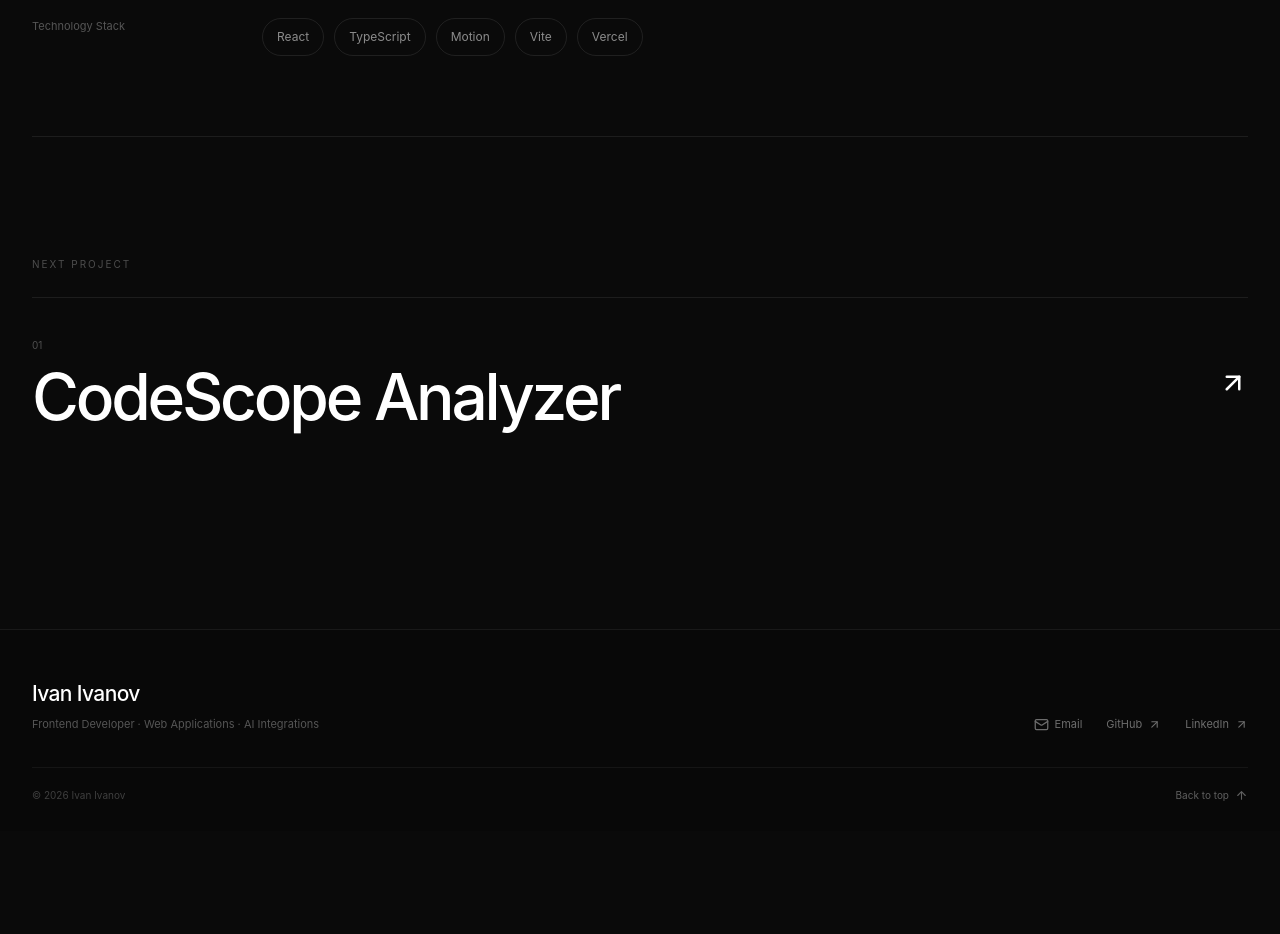
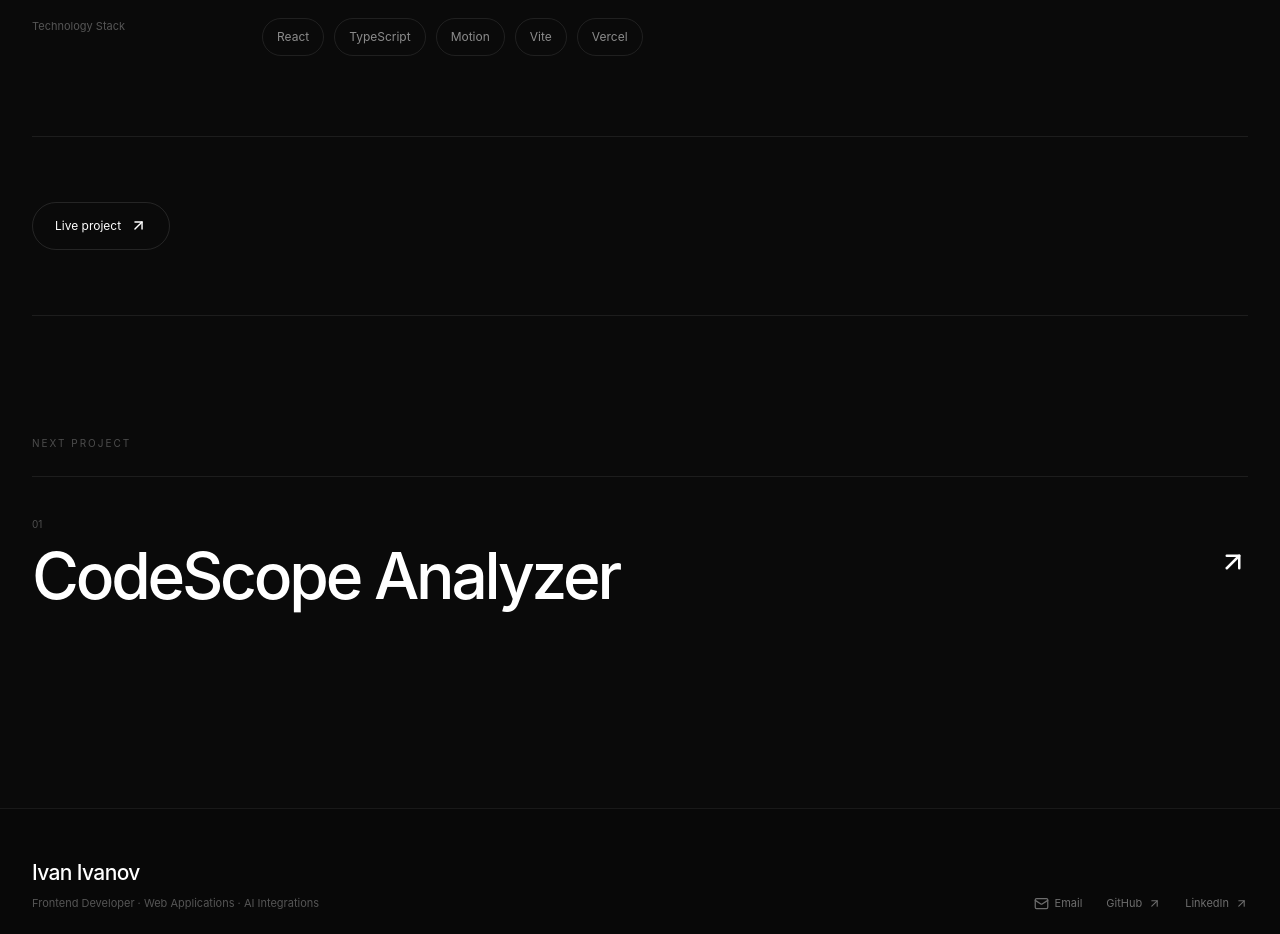
Before and after one commit to IvannIvannov/developer-portfolio, a React (Vite) app: page /projects/anastasia-portfolio in a window 1280 px wide. Shown: the part 3940-4874 px from the top of the page. Before the commit the page ends 4771 px from the top, so only its background shows below. Built offline with nearby package versions, Linux system fonts and the light colour scheme; no server answers.

Commit message:
Add live project links

```diff
--- a/src/data/projects.ts
+++ b/src/data/projects.ts
@@ -38,6 +38,8 @@ export const projects: Project[] = [
 
     image:
       "https://res.cloudinary.com/dznyfk4z6/image/upload/f_auto,q_auto,w_1600/codescope_gfdlez.png",
+
+    liveUrl: "https://codescope-n5t7.onrender.com/",
   },
 
   {
@@ -111,5 +113,7 @@ export const projects: Project[] = [
 
     image:
       "https://res.cloudinary.com/dznyfk4z6/image/upload/f_auto,q_auto,w_1600/Bebe_qxmeb2.png",
+
+    liveUrl: "https://anastasia-portfolio.vercel.app/",
   },
 ];
```
